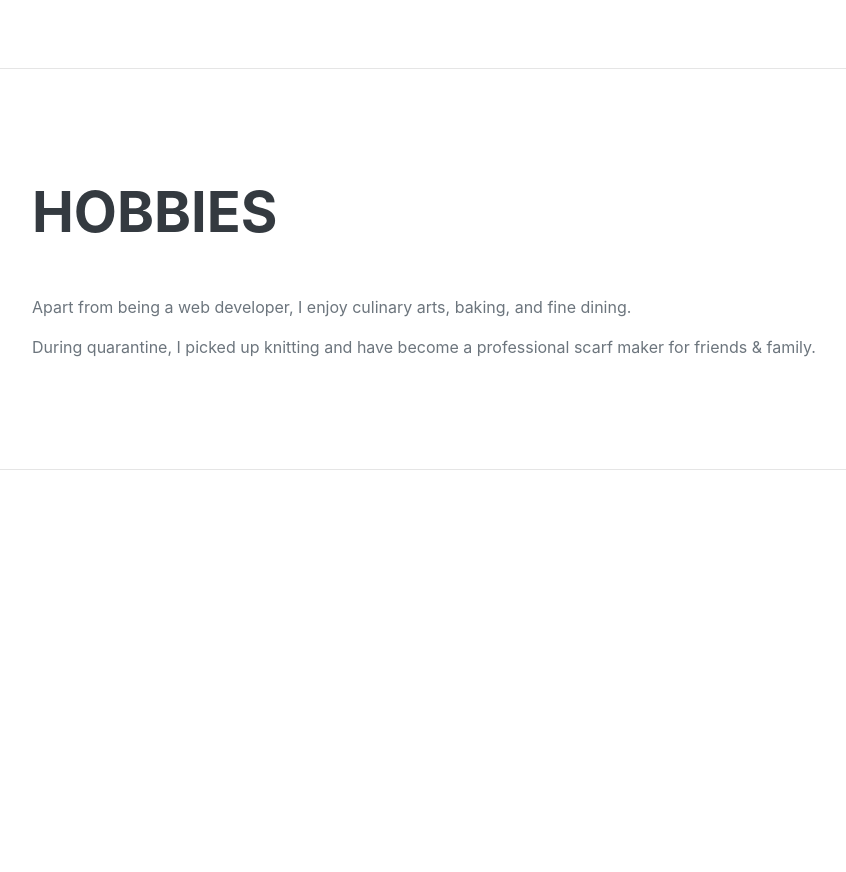
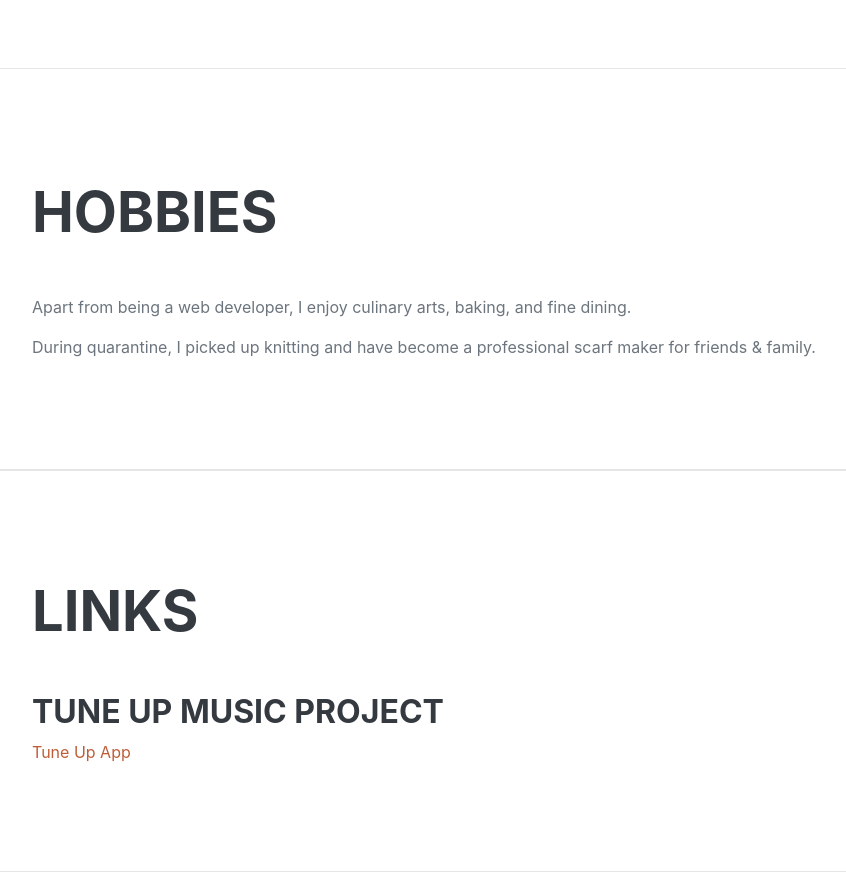
Before and after one commit to ComputerSleek/ComputerSleek.github.io, a plain HTML site: page index.html in a window 1280 px wide. Shown: the part 1931-2803 px from the top of the page, without its empty margins (288-1134 px from the left). Before the commit the page ends 2401 px from the top, so only its background shows below. Drawn offline with nearby package versions, Linux system fonts and the light colour scheme; a web font is replaced by a local one.

Commit message:
added project link

```diff
--- a/index.html
+++ b/index.html
@@ -128,6 +128,19 @@
             <hr class="m-0" />
 
         </div>
+
+        <hr class="m-0" />
+            <!-- Hobbies-->
+            <section class="resume-section" id="Links">
+                <div class="resume-section-content">
+                    <h2 class="mb-5">Links</h2>
+                    <h3>Tune Up Music Project</h3>
+                    <a href="https://jkelly101.github.io/tune-up-music-project/index.html">Tune Up App</a>
+                </div>
+            </section>
+            <hr class="m-0" />
+
+        </div>
         <!-- Bootstrap core JS-->
         <script src="https://cdnjs.cloudflare.com/ajax/libs/jquery/3.5.1/jquery.min.js"></script>
         <script src="https://cdn.jsdelivr.net/npm/bootstrap@4.5.3/dist/js/bootstrap.bundle.min.js"></script>
```
